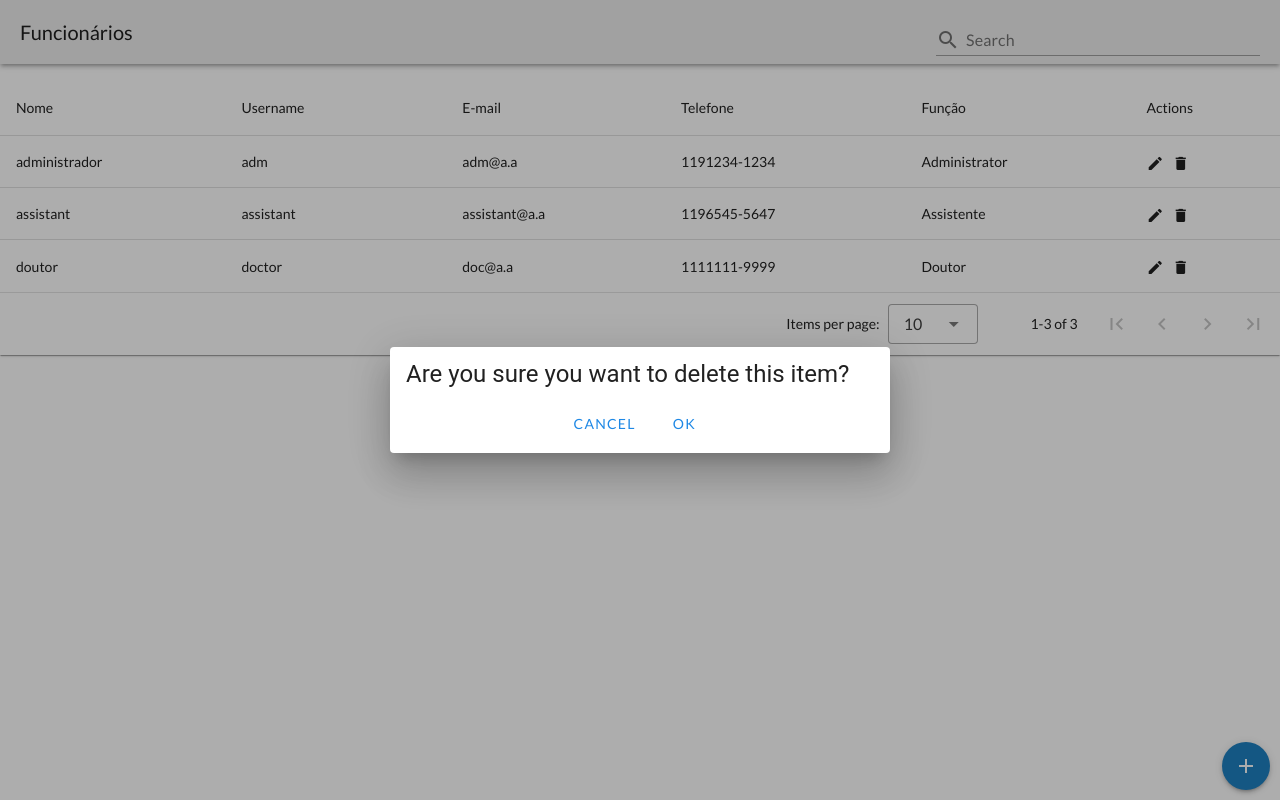
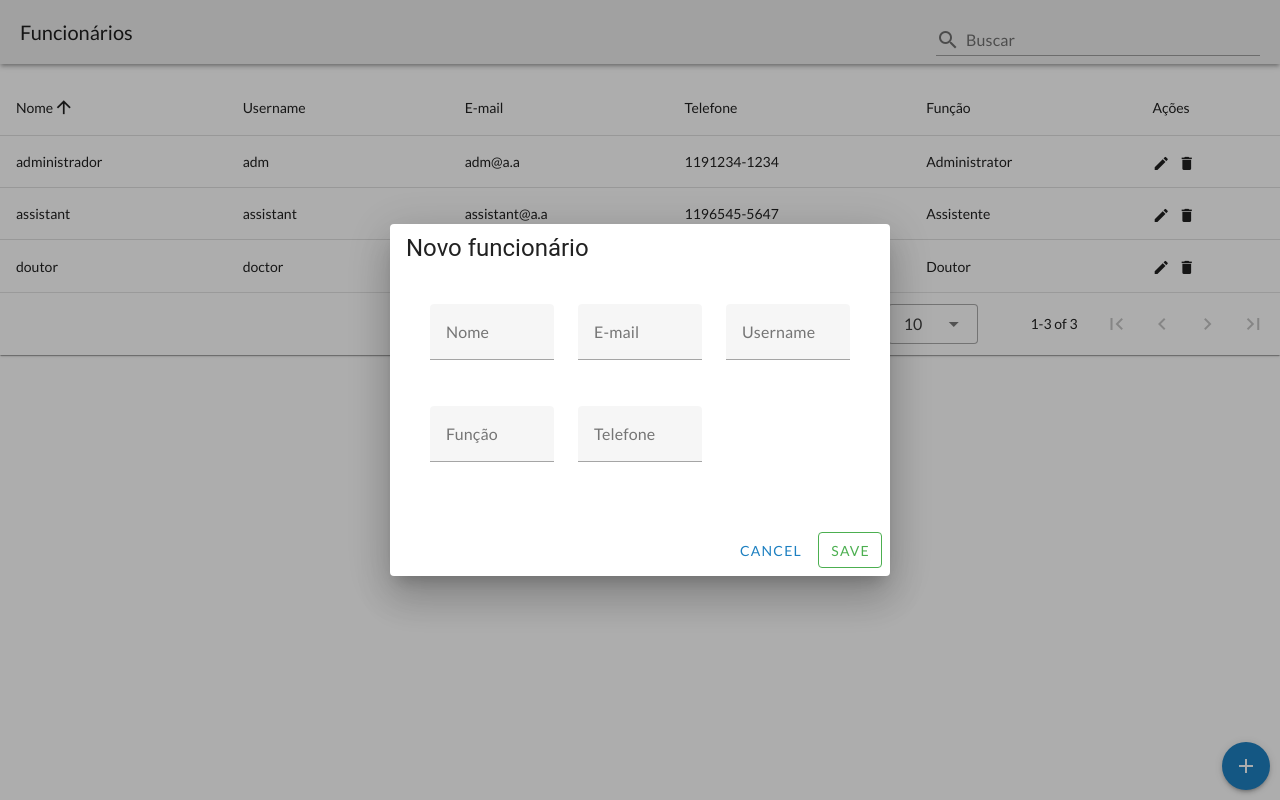
Before and after one commit to sahev/odontofacil-web, a Vue app: page /employees in a window 1280 px wide. Both pictures are taken after a click on the button 1180 px from the left and 163 px from the top of the page. Built offline with nearby package versions, Linux system fonts and the light colour scheme.

Commit message:
fix names

```diff
--- a/src/components/toolbar/GlobalToolbar.vue
+++ b/src/components/toolbar/GlobalToolbar.vue
@@ -3,7 +3,7 @@
         <v-toolbar-title>{{ currentRouteName }}
         </v-toolbar-title>
         <v-responsive v-if="(enableSearch ?? false)" style="padding-right: 20px" max-width="344">
-            <v-text-field v-model="onSearchValue" variant="underlined" prepend-inner-icon="mdi-magnify" label="Search" hide-details></v-text-field>
+            <v-text-field v-model="onSearchValue" variant="underlined" prepend-inner-icon="mdi-magnify" label="Buscar" hide-details></v-text-field>
         </v-responsive>
     </v-toolbar>
 </template>
--- a/src/pages/employees/Employees.vue
+++ b/src/pages/employees/Employees.vue
@@ -3,8 +3,8 @@
     <v-btn class="fixed-btn elevation-3" icon color="primary" @click="isCreate">
         <v-icon>mdi-plus</v-icon>
     </v-btn>
-    <v-data-table :search="search" :headers="headers" :items="employees" :sort-by="[{ key: 'calories', order: 'asc' }]"
-        class="elevation-1">
+    <v-data-table :search="search" :headers="headers" :items="employees" :sort-by="[{ key: 'name', order: 'asc' }]"
+        class="elevation-1" >
 
         <template v-slot:top>
 
@@ -36,7 +36,7 @@
                                     <v-text-field v-model="editedItem.function" label="Função"></v-text-field>
                                 </v-col>
                                 <v-col cols="12" sm="6" md="4">
-                                    <v-text-field v-model="editedItem.phone" label="Phone"></v-text-field>
+                                    <v-text-field v-model="editedItem.phone" label="Telefone"></v-text-field>
                                 </v-col>
                             </v-row>
                         </v-container>
@@ -44,10 +44,10 @@
 
                     <v-card-actions>
                         <v-spacer></v-spacer>
-                        <v-btn color="blue-darken-1" variant="text" @click="close">
+                        <v-btn color="primary" variant="text" @click="close">
                             Cancel
                         </v-btn>
-                        <v-btn color="blue-darken-1" variant="text" @click="save">
+                        <v-btn color="success" variant="outlined" @click="save">
                             Save
                         </v-btn>
                     </v-card-actions>
@@ -55,11 +55,11 @@
             </v-dialog>
             <v-dialog v-model="dialogDelete" max-width="500px">
                 <v-card>
-                    <v-card-title class="text-h5">Are you sure you want to delete this item?</v-card-title>
+                    <v-card-title class="text-h5 text-center">Deletar funcionário?</v-card-title>
                     <v-card-actions>
                         <v-spacer></v-spacer>
-                        <v-btn color="blue-darken-1" variant="text" @click="closeDelete">Cancel</v-btn>
-                        <v-btn color="blue-darken-1" variant="text" @click="deleteItemConfirm">OK</v-btn>
+                        <v-btn color="primary" variant="text" @click="closeDelete">cancelar</v-btn>
+                        <v-btn color="warning" variant="outlined" @click="deleteItemConfirm">Sim</v-btn>
                         <v-spacer></v-spacer>
                     </v-card-actions>
                 </v-card>
@@ -72,11 +72,6 @@
             <v-icon size="small" @click="deleteItem(item.raw)">
                 mdi-delete
             </v-icon>
-        </template>
-        <template v-slot:no-data>
-            <v-btn color="primary" @click="initialize">
-                Reset
-            </v-btn>
         </template>
     </v-data-table>
 </template>
@@ -91,35 +86,21 @@ export default {
             {
                 title: "Nome",
                 align: "start",
-                sortable: false,
                 key: "name",
             },
             { title: "Username", key: "username" },
             { title: "E-mail", key: "email" },
             { title: "Telefone", key: "phone" },
             { title: "Função", key: "function" },
-            { title: "Actions", key: "actions", sortable: false },
+            { title: "Ações", key: "actions", sortable: false },
         ],
         employees: [],
         editedIndex: -1,
-        editedItem: {
-            name: "",
-            calories: 0,
-            fat: 0,
-            carbs: 0,
-            protein: 0,
-        },
-        defaultItem: {
-            name: "",
-            calories: 0,
-            fat: 0,
-            carbs: 0,
-            protein: 0,
-        },
+        editedItem: {},
     }),
     computed: {
         formTitle() {
-            return this.editedIndex === -1 ? "New Item" : "Edit Item";
+            return this.editedIndex === -1 ? "Novo funcionário" : "Editar funcionário";
         },
     },
     watch: {
@@ -131,6 +112,7 @@ export default {
         },
     },
     created() {
+
         this.initialize();
     },
     methods: {
@@ -215,4 +197,7 @@ export default {
     bottom: 10px;
     z-index: 999;
 }
+.v-data-table-footer__items-per-page {
+
+}
 </style>
```
